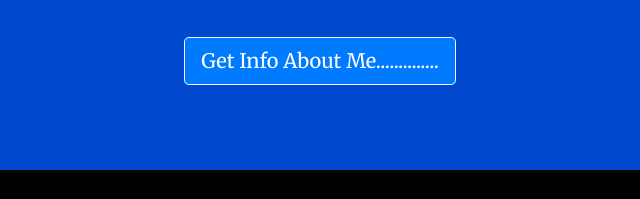
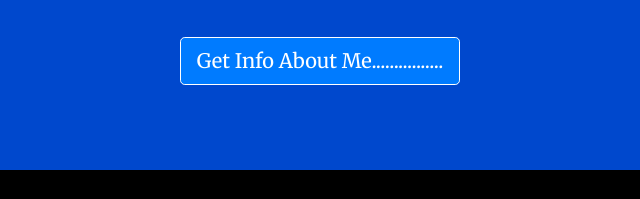
Before and after one commit to med3633/node_project, a website: page views/index.html in a window 1280 px wide. Shown: the part 242-441 px from the top of the page, 320-960 px from the left. Drawn offline with nearby package versions, Linux system fonts and the light colour scheme.

Commit message:
............

```diff
--- a/views/index.html
+++ b/views/index.html
@@ -32,7 +32,7 @@
             <h1>Want to Know About Me??????</h1>..
             <p>Are you ready to know about me?????h?</p>
             <br>
-            <p><a class="btn btn-primary btn-lg" href="/sharks" role="button">Get Info About Me..............</a>
+            <p><a class="btn btn-primary btn-lg" href="/sharks" role="button">Get Info About Me................</a>
             </p>
         </div>
     </div>
```
